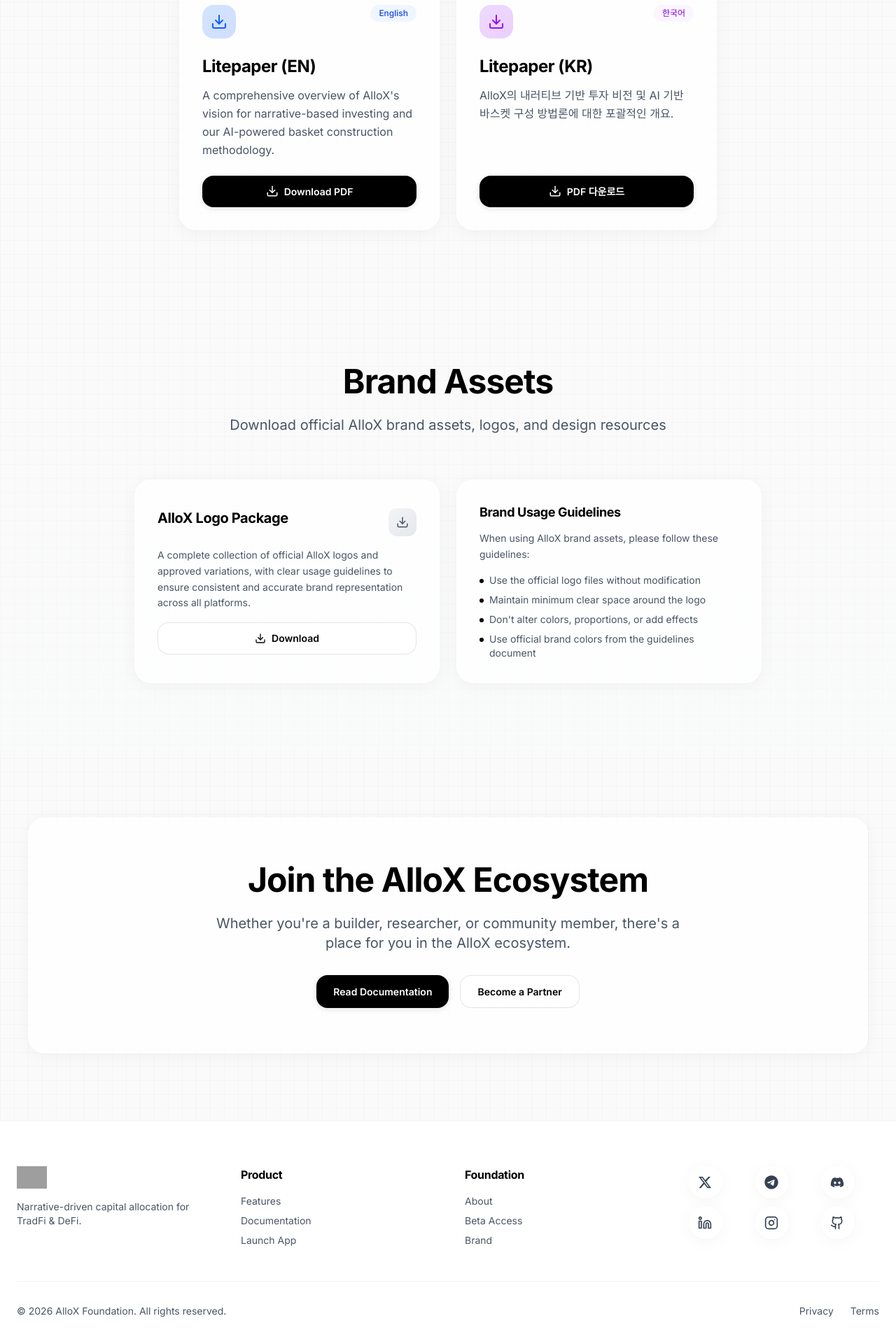
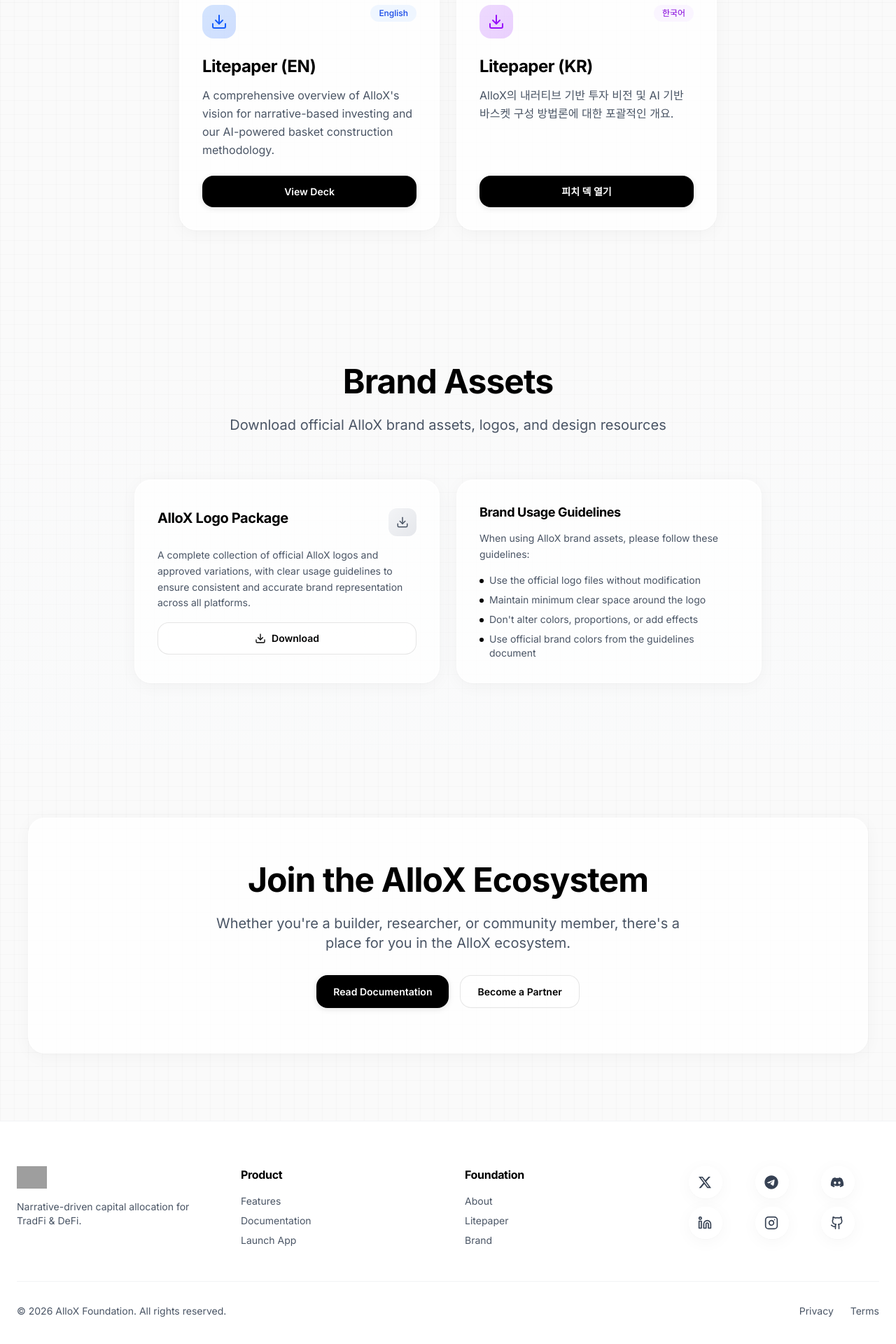
Before and after one commit to AlloX-ai/AlloX, a React (Vite) app: page /foundation in a window 1280 px wide. Shown: the part 2557-4477 px from the top of the page at 70% size. Built offline with nearby package versions, Linux system fonts and the light colour scheme; grey boxes are pictures that could not be loaded.

Commit message:
added litepaper links

```diff
--- a/src/components/Footer.tsx
+++ b/src/components/Footer.tsx
@@ -53,8 +53,8 @@
                 </NavLink>
               </li>
               <li>
-                <NavLink to="/beta" className="hover:text-black transition-colors">
-                  Beta Access
+                <NavLink to="/foundation#litepaper" className="hover:text-black transition-colors">
+                  Litepaper
                 </NavLink>
               </li>
               <li>
--- a/src/pages/FoundationPage.tsx
+++ b/src/pages/FoundationPage.tsx
@@ -230,10 +230,9 @@
                   investing and our AI-powered basket construction methodology.
                 </p>
               </div>
-              <button className="btn-primary w-full justify-center">
-                <Download size={18} className="mr-2" />
-                Download PDF
-              </button>
+              <a href="https://docsend.com/v/zs2hz/allox-deck" target="_blank" className="btn-primary w-full justify-center">
+                View Deck
+              </a>
             </GlassCard>
 
             <GlassCard hover className="p-8 p-8 flex flex-col justify-between">
@@ -253,10 +252,9 @@
                   대한 포괄적인 개요.
                 </p>
               </div>
-              <button className="btn-primary w-full justify-center">
-                <Download size={18} className="mr-2" />
-                PDF 다운로드
-              </button>
+              <a href="https://docsend.com/v/zs2hz/allox-deck-kr" target="_blank" className="btn-primary w-full justify-center">
+                피치 덱 열기
+              </a>
             </GlassCard>
           </div>
         </div>
```
